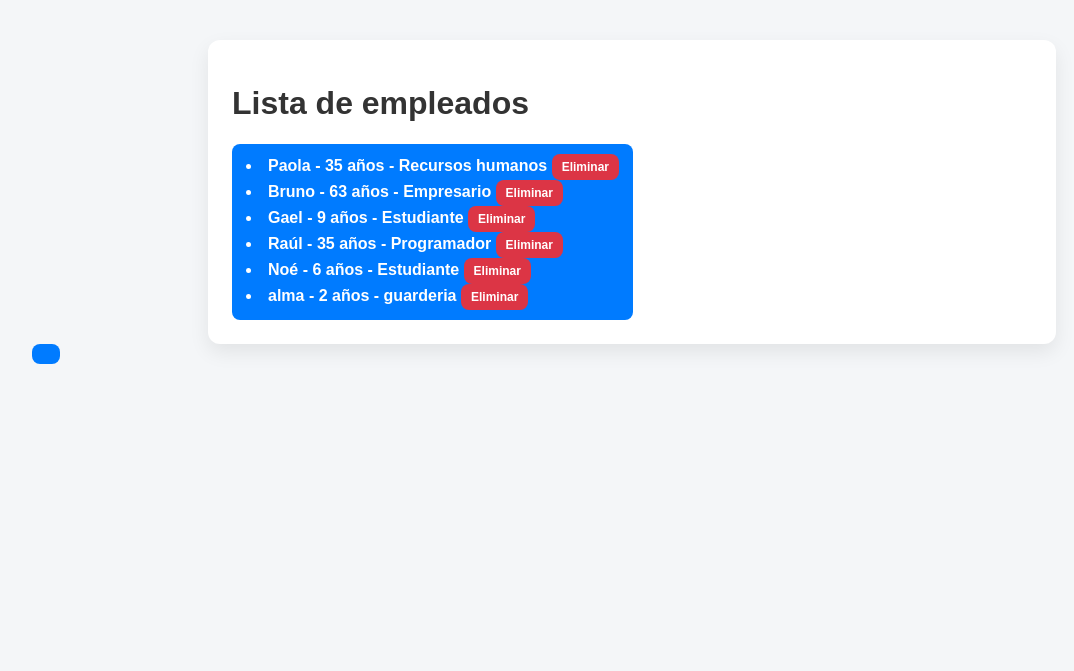
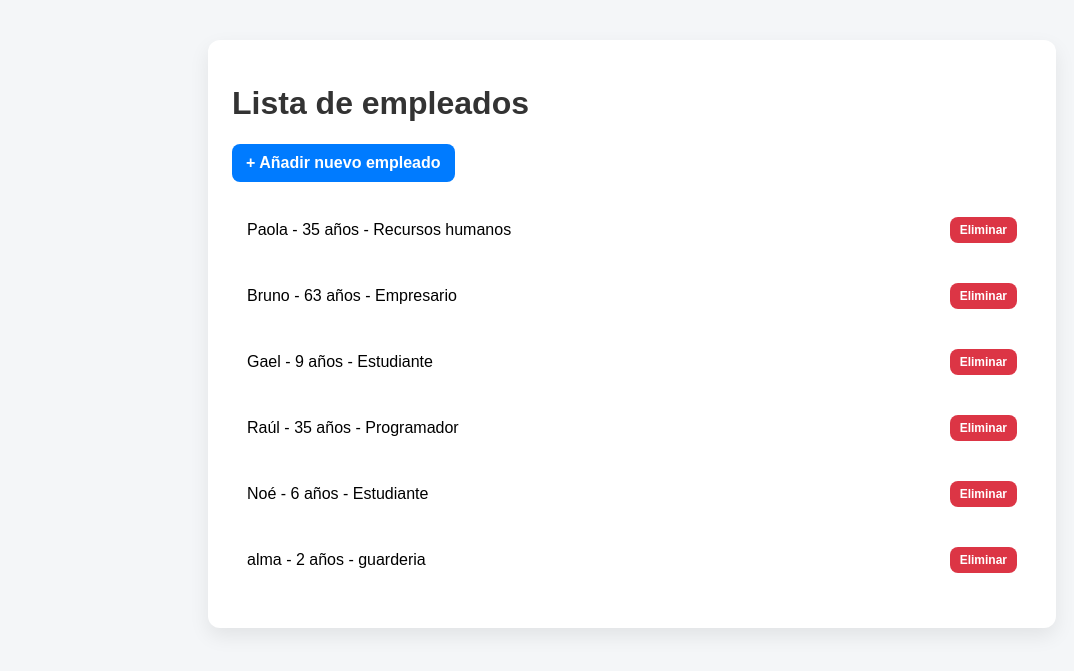
Before and after one commit to Raulelian/mini-nivimu, a Flask app: page / in a window 1280 px wide. Shown: the top 671 px of the page, without its empty margins (8-1082 px from the left). Run offline with Flask 3, Linux system fonts and the light colour scheme.

Commit message:
Pulido final UI: HTML limpio, CSS organizado y confirmación al eliminar

```diff
--- a/static/styles.css
+++ b/static/styles.css
@@ -27,21 +27,28 @@
 
 }
 
+
+/* ✅ LISTA (solo una vez) */
+
 .list {
     list-style: none;
     padding: 0;
-    margin: 16px 0;
+    margin-top: 20px;
 
 }
 .list li {
-    display: inline-block;
-    padding: 10px 14px;
+    background: white;
+    padding: 15px;
+    margin-bottom: 10px;
     border-radius: 8px;
-    border: none;
-    cursor: pointer;
-    font-weight: bold;
+    display: flex;
+    justify-content: space-between;
+    align-items: center;
+
 
 }
+
+/* ✅ BOTONES */
 
 
 .btn {
@@ -94,6 +101,9 @@
 
 }
 
+
+/* ✅ FORMULARIO */
+
 .form-inline {
     display: inline;
 
--- a/templates/index.html
+++ b/templates/index.html
@@ -11,7 +11,7 @@
 
     <h1>Lista de empleados</h1>
 
-    <a class="btn btn-primary" href="/nuevo>+ Añadir nuevo empleado</a>
+    <a class="btn btn-primary" href="/nuevo">+ Añadir nuevo empleado</a>
 
 
     <ul class="list">
@@ -24,7 +24,15 @@
 
                 <form class="form-inline" method="POST" action="/eliminar/{{ loop.index0 }}">
 
-                    <button class="btn btn-danger" type="submit">Eliminar</button>
+                    <button class="btn btn-danger"
+
+                    type="submit"
+
+                    onclick="return confirm('¿Seguro que quieres eliminar este empleado?')"
+
+                    >
+
+                    Eliminar</button>
 
                 </form>
 
--- a/templates/nuevo.html
+++ b/templates/nuevo.html
@@ -48,8 +48,6 @@
 
     <a href="/"> Volver a la lista</a>
 
-</div>
-
 
 </body>
 </html>
```
Also changed, not shown: README.md.
